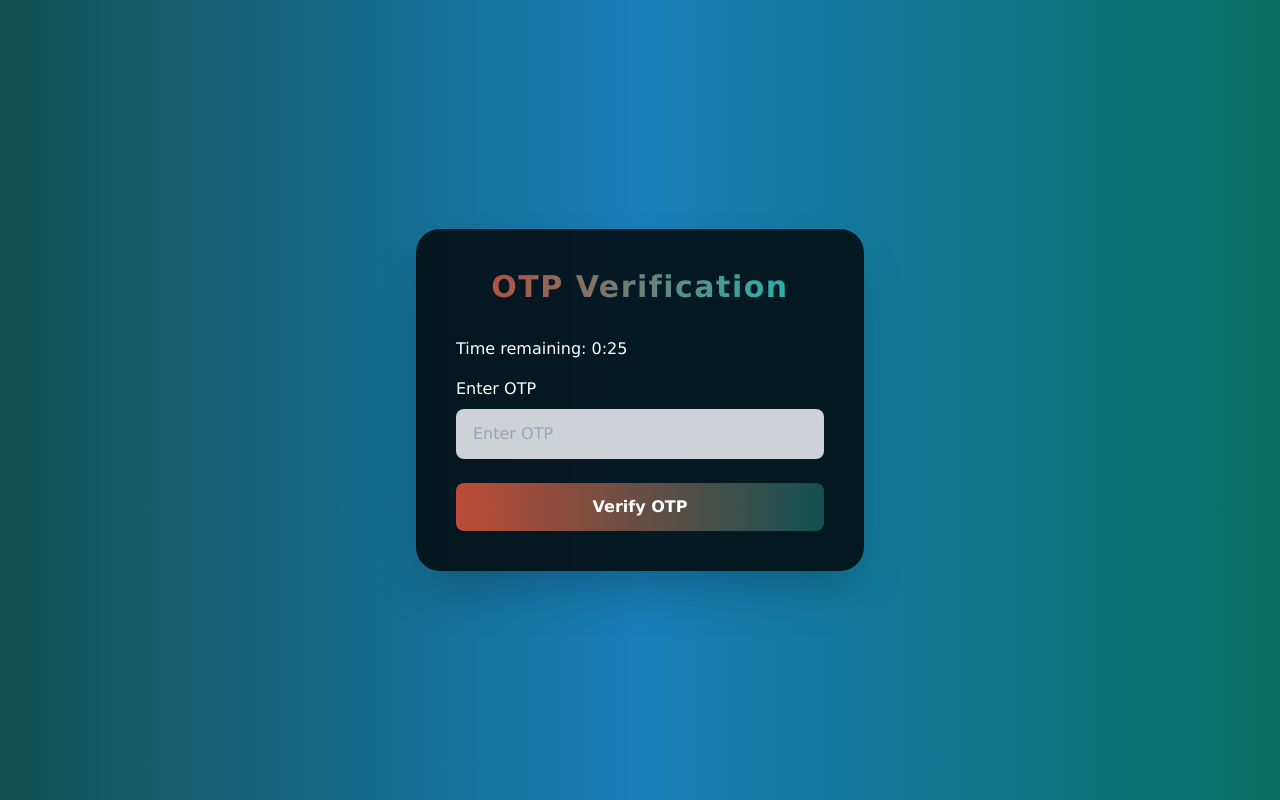
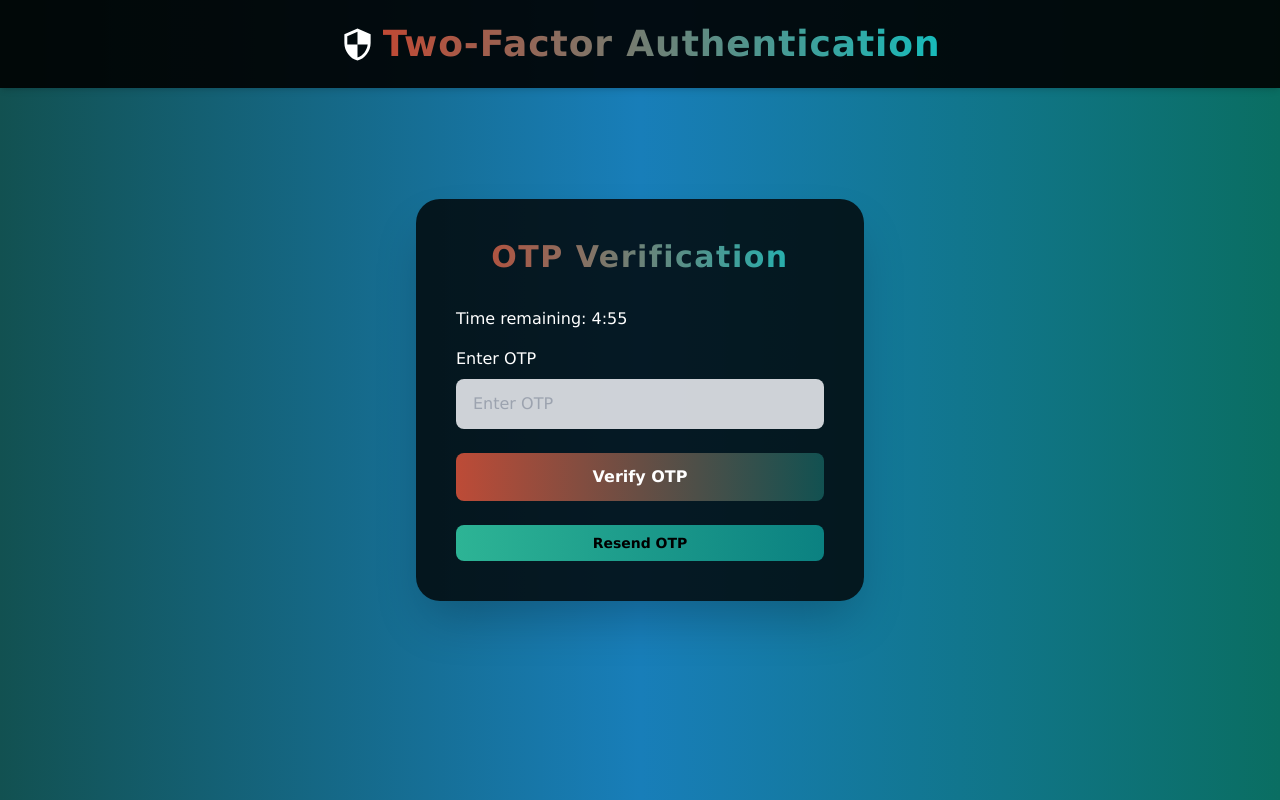
Before and after one commit to Rishirk2107/GAIL-SIH, a React (Vite) app in the folder Frontend-GenAI/: page /otp in a window 1280 px wide. Built offline with nearby package versions, Linux system fonts and the light colour scheme.

Commit message:
feat:Front-end

```diff
--- a/Frontend-GenAI/src/components/Login/otp.jsx
+++ b/Frontend-GenAI/src/components/Login/otp.jsx
@@ -2,7 +2,8 @@ import { useContext, useState, useEffect } from 'react';
 import { useNavigate } from 'react-router-dom';
 import { Context } from '../../context/Context'; // Ensure this is the correct path
 import { ToastContainer, toast } from 'react-toastify'; // Import react-toastify
-import 'react-toastify/dist/ReactToastify.css'; // Import the default CSS for react-toastify
+import 'react-toastify/dist/ReactToastify.css';
+import SecurityOutlinedIcon from "@mui/icons-material/SecurityOutlined"; // Import the default CSS for react-toastify
 
 const OtpVerification = () => {
   const navigate = useNavigate();
@@ -10,7 +11,7 @@ const OtpVerification = () => {
   const [otp, setOtp] = useState('');
   const [loading, setLoading] = useState(false);
   const [error, setError] = useState('');
-  const [timer, setTimer] = useState(30); // Timer set for 30 seconds
+  const [timer, setTimer] = useState(300); // Timer set for 5 minutes (300 seconds)
   const [timerActive, setTimerActive] = useState(true); // To control timer status
 
   useEffect(() => {
@@ -85,7 +86,14 @@ const OtpVerification = () => {
   };
 
   return (
-    <div className="flex justify-center items-center min-h-screen bg-gradient-to-r from-[#125151] via-[#187eb9] to-[#0a6e62] font-verdana text-white">
+    <div className="flex flex-col items-center justify-center min-h-screen bg-gradient-to-r from-[#125151] via-[#187eb9] to-[#0a6e62] font-verdana text-white">
+      {/* Header with 2FA icon and new heading at the top of the page */}
+      <header className="w-full py-6 bg-opacity-90 bg-[#000] shadow-md text-center flex justify-center items-center fixed top-0 left-0 z-50">
+        <SecurityOutlinedIcon className="mr-2 text-white" fontSize="large" />
+        <h1 className="text-4xl font-extrabold tracking-wide text-transparent bg-clip-text bg-gradient-to-r from-[#c04934] to-[#17bbbb]">
+          Two-Factor Authentication
+        </h1>
+      </header>
       <div className="bg-[#000000] bg-opacity-80 p-10 rounded-3xl shadow-2xl w-full max-w-md transform transition-all duration-500 ease-in-out hover:scale-105 hover:shadow-[0_0_40px_rgba(0,0,0,0.5)]">
         <h2 className="text-3xl font-extrabold mb-8 text-center tracking-wider text-transparent bg-clip-text bg-gradient-to-r from-[#c04934] to-[#17bbbb]">
           OTP Verification
@@ -111,6 +119,24 @@ const OtpVerification = () => {
           >
             {loading ? 'Verifying...' : 'Verify OTP'}
           </button>
+          <a
+  href="#"
+  onClick={(e) => {
+    e.preventDefault();
+    // Add functionality to handle OTP resend here
+    setTimer(300); // Reset the timer to 5 minutes
+    setTimerActive(true); // Reactivate the timer
+    toast.info('OTP resent successfully!', {
+      className: 'bg-blue-600 text-white border border-blue-700 shadow-lg rounded-lg',
+      bodyClassName: 'text-base font-semibold',
+      progressClassName: 'bg-blue-400',
+    });
+  }}
+  className={`block w-full text-center mt-4 text-sm font-semibold text-black bg-gradient-to-r from-[#2db495] to-[#0b8181] hover:from-[#1c6d61] hover:to-[#0a6e62] transition duration-300 ease-in-out px-4 py-2 rounded-lg ${loading || timer > 0 ? 'pointer-events-none bg-gray-500' : ''}`}
+>
+  Resend OTP
+</a>
+
         </form>
       </div>
       <ToastContainer /> {/* Add ToastContainer here */}
```
